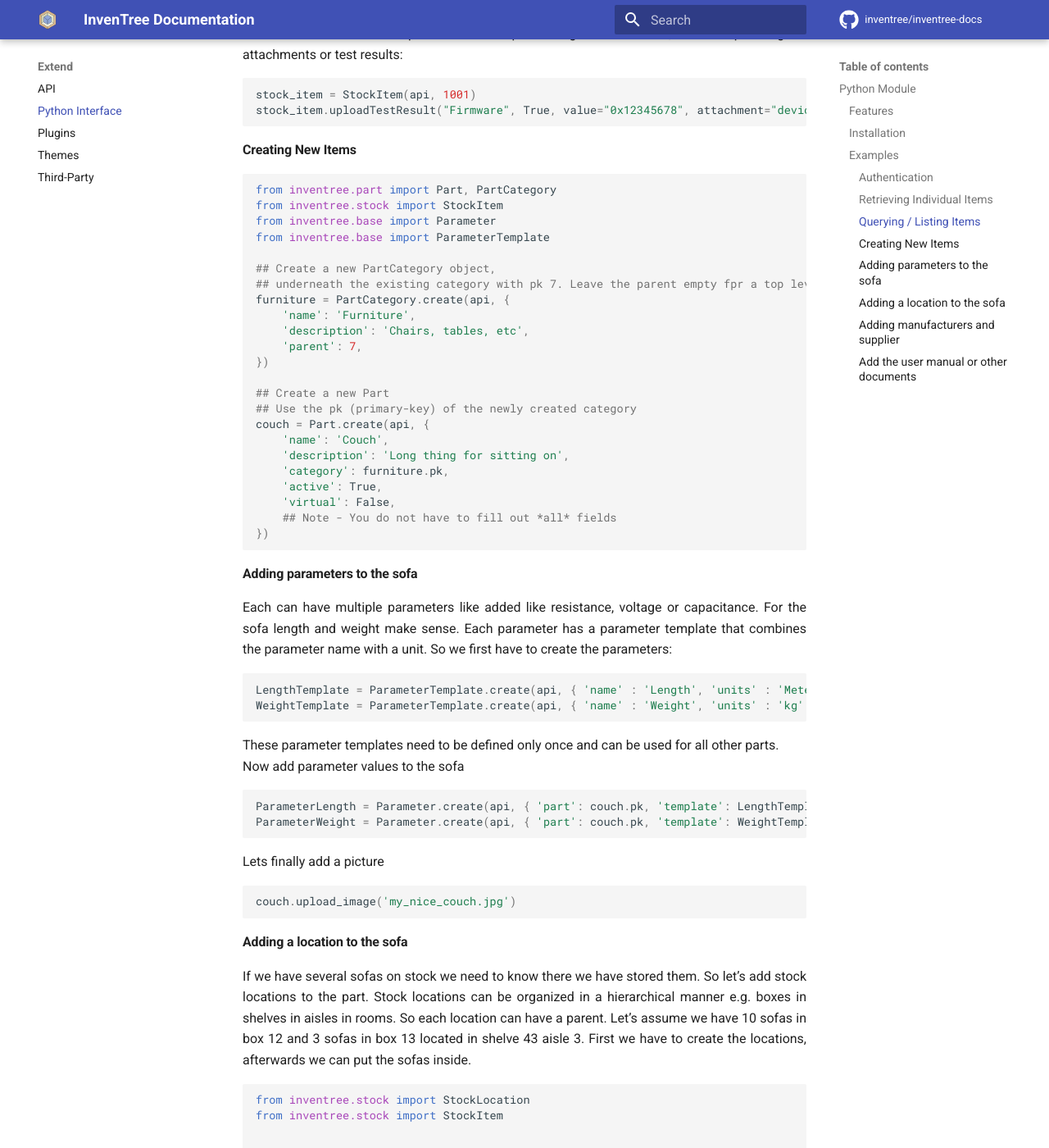
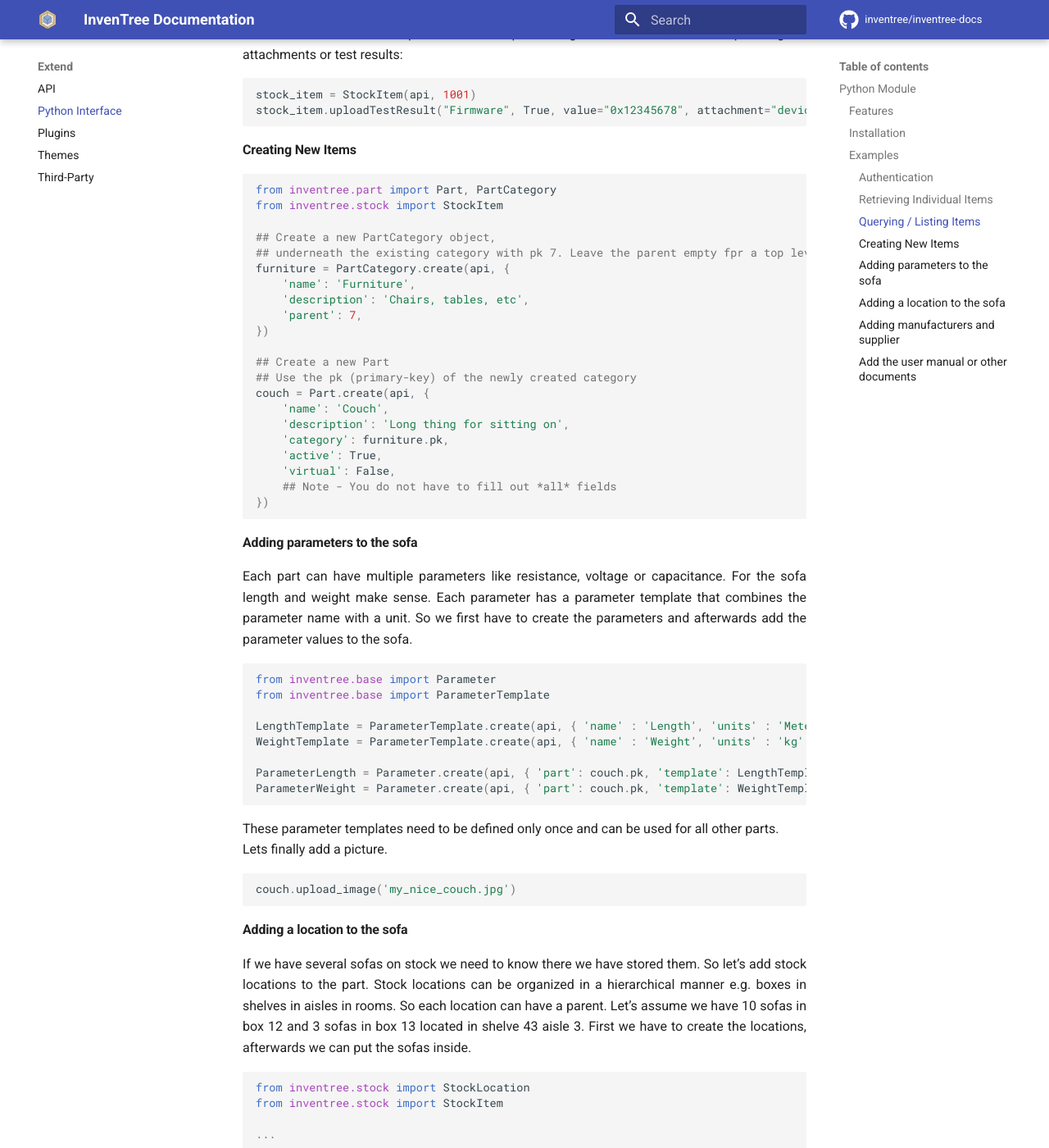
Before and after one commit to inventree/inventree-docs, an MkDocs documentation site: the page built from docs/extend/python.md, in a window 1280 px wide and 1400 px high, scrolled down 1708 px. Shown: the whole window at 82% size. Built offline with MkDocs 1.6.1 and Material for MkDocs 9.7.7, drawn with Linux system fonts in a browser that asks for light colours; a script that is not in the unit is left out; comment, search, counter and statistics services are not loaded.

Commit message:
Update python.md

````diff
--- a/docs/extend/python.md
+++ b/docs/extend/python.md
@@ -111,19 +109,19 @@
 })
 ```
 #### Adding parameters to the sofa
-Each can have multiple parameters like added like resistance, voltage or capacitance. For the sofa length and weight make sense. Each parameter has a parameter template that combines the parameter name with a unit. So we first have to create the parameters:
+Each part can have multiple parameters like resistance, voltage or capacitance. For the sofa length and weight make sense. Each parameter has a parameter template that combines the parameter name with a unit. So we first have to create the parameters and afterwards add the parameter values to the sofa.
 
 ```python
+from inventree.base import Parameter
+from inventree.base import ParameterTemplate
+
 LengthTemplate = ParameterTemplate.create(api, { 'name' : 'Length', 'units' : 'Meters' })
 WeightTemplate = ParameterTemplate.create(api, { 'name' : 'Weight', 'units' : 'kg' })
-```
-These parameter templates need to be defined only once and can be used for all other parts. Now add parameter values to the sofa
 
-```python
 ParameterLength = Parameter.create(api, { 'part': couch.pk, 'template': LengthTemplate.pk, 'data' : 2 })
 ParameterWeight = Parameter.create(api, { 'part': couch.pk, 'template': WeightTemplate.pk, 'data' : 60 })
 ```
-Lets finally add a picture
+These parameter templates need to be defined only once and can be used for all other parts. Lets finally add a picture.
 
 ```python
 couch.upload_image('my_nice_couch.jpg')
````
Also changed, not shown: other parts of docs/extend/python.md (+0 -2 lines).
